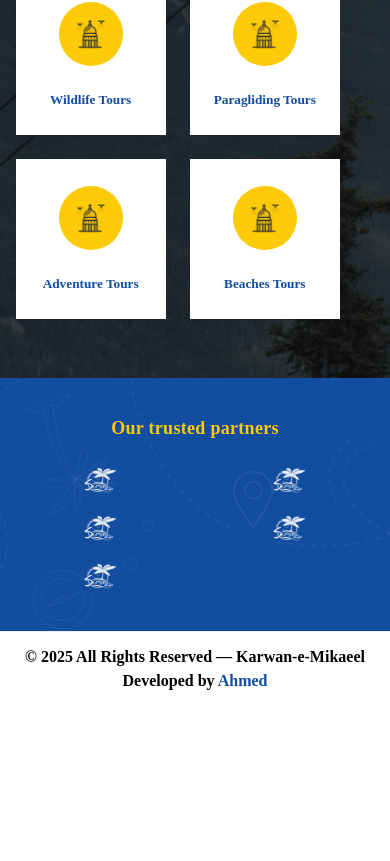
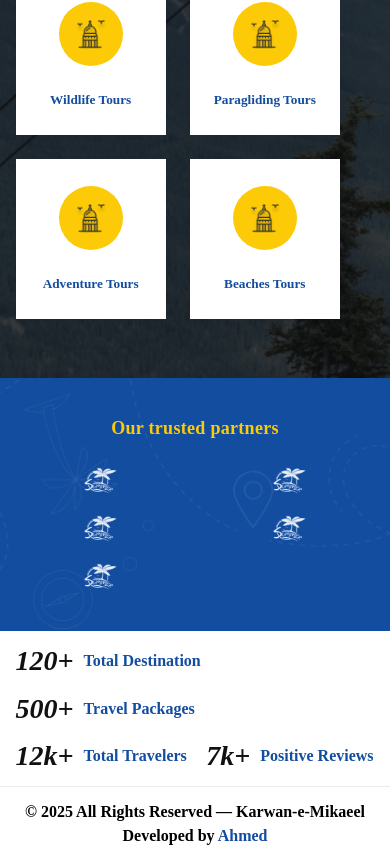
Before and after one commit to Ahmed12590/Karwane-travel, a React (Vite) app: page / in a window 390 px wide. Shown: the part 2665-3526 px from the top of the page. Before the commit the page ends 3371 px from the top, so only its background shows below. Built offline with nearby package versions, Linux system fonts and the light colour scheme.

Commit message:
counter sec

```diff
--- a/package.json
+++ b/package.json
@@ -11,6 +11,7 @@
   },
   "dependencies": {
     "react": "^19.1.1",
+    "react-countup": "^6.5.3",
     "react-dom": "^19.1.1",
     "react-router-dom": "^7.8.1"
   },
--- /dev/null
+++ b/src/components/CountUp.jsx
@@ -0,0 +1,79 @@
+
+import { useEffect, useRef, useState } from "react";
+
+const easeOutCubic = (t) => 1 - Math.pow(1 - t, 3);
+
+export default function CountUp({
+  start = 0,
+  end = 0,
+  duration = 2000,       // ms
+  decimals = 0,
+  prefix = "",
+  suffix = "",
+  startOnView = true,     // viewport me aane par start
+  once = true,            // sirf ek baar run
+  className = "",
+}) {
+  const [value, setValue] = useState(startOnView ? start : end);
+  const [ran, setRan] = useState(false);
+  const ref = useRef(null);
+
+  useEffect(() => {
+    const reduceMotion =
+      typeof window !== "undefined" &&
+      window.matchMedia &&
+      window.matchMedia("(prefers-reduced-motion: reduce)").matches;
+
+    const animate = () => {
+      if (reduceMotion) {
+        setValue(end);
+        return;
+      }
+      const from = start;
+      const to = end;
+      const t0 = performance.now();
+
+      const tick = (now) => {
+        const t = Math.min(1, (now - t0) / duration);
+        const current = from + (to - from) * easeOutCubic(t);
+        setValue(current);
+        if (t < 1) requestAnimationFrame(tick);
+      };
+      requestAnimationFrame(tick);
+    };
+
+    if (!startOnView) {
+      animate();
+      return;
+    }
+
+    const el = ref.current;
+    if (!el || typeof IntersectionObserver === "undefined") {
+      animate();
+      return;
+    }
+
+    const io = new IntersectionObserver(
+      ([entry]) => {
+        if (entry.isIntersecting && (!ran || !once)) {
+          animate();
+          setRan(true);
+        }
+      },
+      { threshold: 0.3 }
+    );
+    io.observe(el);
+    return () => io.disconnect();
+  }, [start, end, duration, startOnView, once, ran]);
+
+  const formatted = `${prefix}${value.toLocaleString(undefined, {
+    maximumFractionDigits: decimals,
+    minimumFractionDigits: decimals,
+  })}${suffix}`;
+
+  return (
+    <span ref={ref} className={className}>
+      {formatted}
+    </span>
+  );
+}
--- a/src/index.css
+++ b/src/index.css
@@ -573,6 +573,60 @@ body,
   }
 }
 
+
+
+
+
+
+
+
+
+
+/* width-limited, centered wrapper */
+.container{
+  width: min(1200px, 92%);
+  margin-inline: auto;
+}
+
+/* section spacing (optional) */
+.stats-section{
+  padding-block: clamp(16px, 4vw, 32px);
+}
+
+/* your counters layout */
+.stats{
+  display:flex;
+  flex-wrap:wrap;
+  justify-content:space-between;
+  align-items:center;
+  gap: clamp(16px, 5vw, 48px);
+}
+
+.stat{ display:flex; align-items:center; gap:10px; }
+
+.stat__number{
+  font-size: clamp(28px, 6vw, 48px);
+  font-weight: 900;
+  font-style: italic;
+  line-height: 1;
+  color:#111;
+}
+
+.stat__label{
+  color: var(--brand-blue, #134D9F);
+  font-weight:700;
+  white-space: nowrap;
+}
+
+/* small screens: stack nicely */
+@media (max-width: 640px){
+  .stats{ justify-content:flex-start; }
+}
+
+
+
+
+
 /* //////////////////////////// footer css ////////////////////////////// */
 
 .site-footer {
--- a/src/pages/Home.jsx
+++ b/src/pages/Home.jsx
@@ -1,4 +1,5 @@
 import Carousel from "../components/slider";
+import CountUp from "../components/CountUp";
 import cameraIcon from "../assets/icon-camera.png";
 import travelicon from "../assets/icon-1.png";
 import backpartner from "../assets/partners-bg.png";
@@ -93,6 +94,8 @@ export default function Home() {
 
 
 
+
+
       <section
         className="Travel-section"
         style={{ backgroundImage: `url(${travelback})` }}
@@ -143,6 +146,33 @@ export default function Home() {
           </div>
         </div>
       </section>
+
+<section className="stats-section">
+  <div className="container">
+    <div className="stats">
+      <div className="stat">
+        <CountUp end={120} duration={1600} suffix="+" className="stat__number" />
+        <span className="stat__label">Total Destination</span>
+      </div>
+
+      <div className="stat">
+        <CountUp end={500} duration={1600} suffix="+" className="stat__number" />
+        <span className="stat__label">Travel Packages</span>
+      </div>
+
+      <div className="stat">
+        <CountUp end={12} duration={1600} suffix="k+" className="stat__number" />
+        <span className="stat__label">Total Travelers</span>
+      </div>
+
+      <div className="stat">
+        <CountUp end={7} duration={1600} suffix="k+" className="stat__number" />
+        <span className="stat__label">Positive Reviews</span>
+      </div>
+    </div>
+  </div>
+</section>
+
     </main>
   );
 }
```
Also changed, not shown: 1 other file (tests, documents, lock files or other folders).
